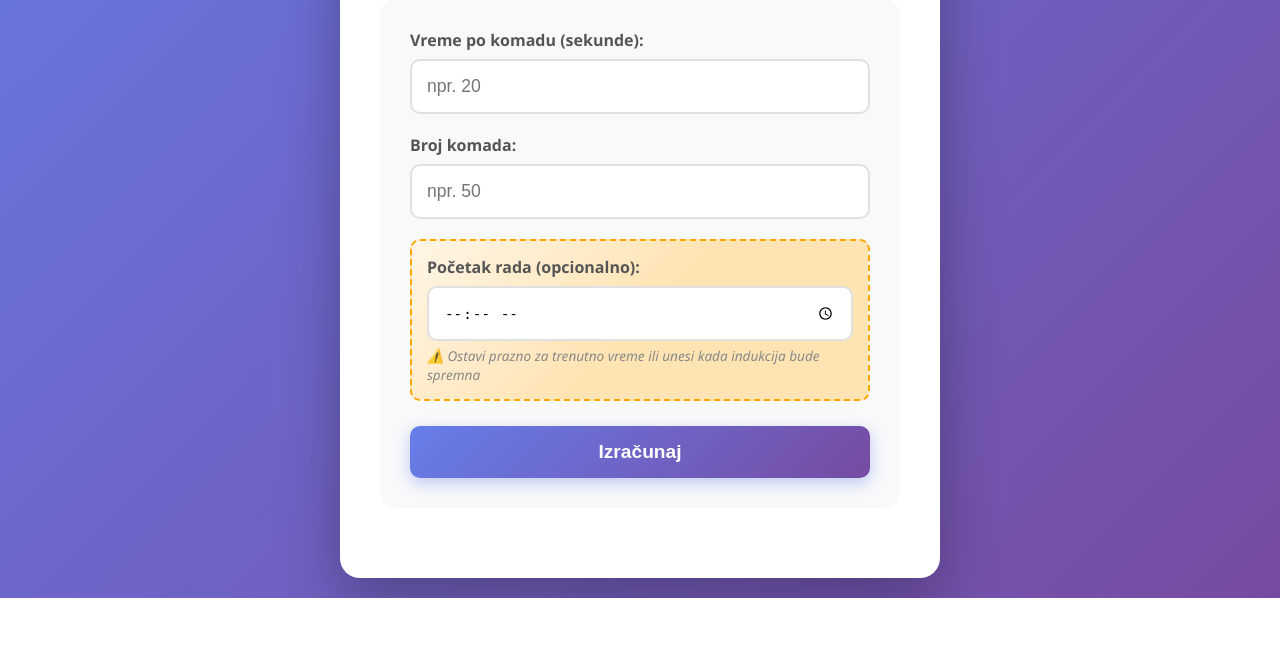
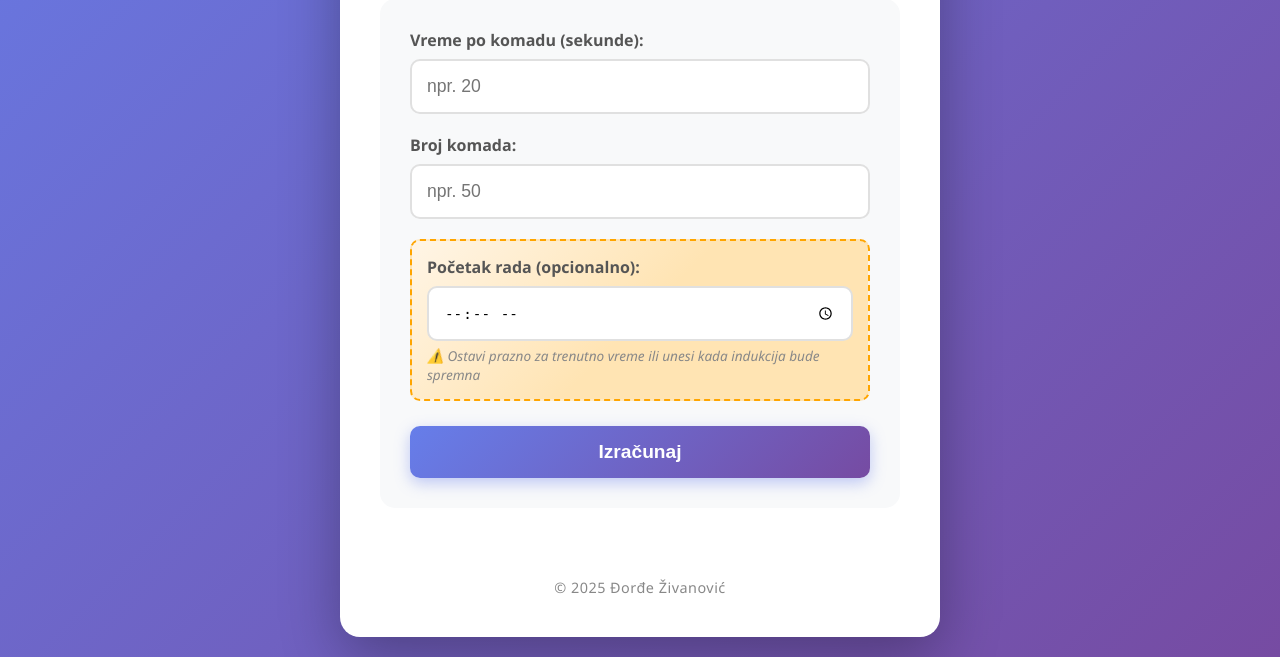
Before and after one commit to djoleajk/djoleajk.github.io, a PHP site: page /PORTFOLIO/kalkulator-proizvodnje/bem.html in a window 1280 px wide. Shown: the part 434-1091 px from the top of the page. Before the commit the page ends 1032 px from the top, so only its background shows below. Run offline with PHP 8.4, Linux system fonts and the light colour scheme.

Commit message:
Add files via upload

```diff
--- a/kalkulator-proizvodnje/bem.html
+++ b/kalkulator-proizvodnje/bem.html
@@ -65,6 +65,10 @@
                 <div id="totalPieces" class="result-value">--</div>
             </div>
         </div>
+
+        <div class="author-footer">
+            <p>© 2025 Đorđe Živanović</p>
+        </div>
     </div>
 
     <script src="bem.js"></script>
--- a/kalkulator-proizvodnje/index.html
+++ b/kalkulator-proizvodnje/index.html
@@ -59,6 +59,10 @@
                 <div class="menu-description">Kalkulacija za BEM presu</div>
             </a>
         </div>
+
+        <div class="author-footer">
+            <p>© 2025 Đorđe Živanović</p>
+        </div>
     </div>
 
     <script>
--- a/kalkulator-proizvodnje/italijanka.html
+++ b/kalkulator-proizvodnje/italijanka.html
@@ -65,6 +65,10 @@
                 <div id="totalPieces" class="result-value">--</div>
             </div>
         </div>
+
+        <div class="author-footer">
+            <p>© 2025 Đorđe Živanović</p>
+        </div>
     </div>
 
     <script src="italijanka.js"></script>
--- a/kalkulator-proizvodnje/peskarenje.html
+++ b/kalkulator-proizvodnje/peskarenje.html
@@ -72,6 +72,10 @@
                 <div id="totalMines" class="result-value">--</div>
             </div>
         </div>
+
+        <div class="author-footer">
+            <p>© 2025 Đorđe Živanović</p>
+        </div>
     </div>
 
     <script src="peskarenje.js"></script>
--- a/kalkulator-proizvodnje/robot.html
+++ b/kalkulator-proizvodnje/robot.html
@@ -65,6 +65,10 @@
                 <div id="totalPieces" class="result-value">--</div>
             </div>
         </div>
+
+        <div class="author-footer">
+            <p>© 2025 Đorđe Živanović</p>
+        </div>
     </div>
 
     <script src="robot.js"></script>
--- a/kalkulator-proizvodnje/styles.css
+++ b/kalkulator-proizvodnje/styles.css
@@ -325,6 +325,19 @@ input[type="number"]:focus {
     color: #666;
 }
 
+.author-footer {
+    text-align: center;
+    margin-top: 40px;
+    padding-top: 30px;
+}
+
+.author-footer p {
+    color: #888;
+    font-size: 0.9em;
+    font-weight: 500;
+    letter-spacing: 0.5px;
+}
+
 @keyframes fadeIn {
     from {
         opacity: 0;
@@ -386,4 +399,13 @@ input[type="number"]:focus {
         font-size: 0.8em;
         line-height: 1.5;
     }
+
+    .author-footer {
+        margin-top: 30px;
+        padding-top: 20px;
+    }
+
+    .author-footer p {
+        font-size: 0.8em;
+    }
 }
--- a/kalkulator-proizvodnje/ubadanje.html
+++ b/kalkulator-proizvodnje/ubadanje.html
@@ -65,6 +65,10 @@
                 <div id="totalPieces" class="result-value">--</div>
             </div>
         </div>
+
+        <div class="author-footer">
+            <p>© 2025 Đorđe Živanović</p>
+        </div>
     </div>
 
     <script src="ubadanje.js"></script>
--- a/kalkulator-proizvodnje/zatvaranje-mine.html
+++ b/kalkulator-proizvodnje/zatvaranje-mine.html
@@ -65,6 +65,10 @@
                 <div id="totalPieces" class="result-value">--</div>
             </div>
         </div>
+
+        <div class="author-footer">
+            <p>© 2025 Đorđe Živanović</p>
+        </div>
     </div>
 
     <script src="zatvaranje-mine.js"></script>
```
